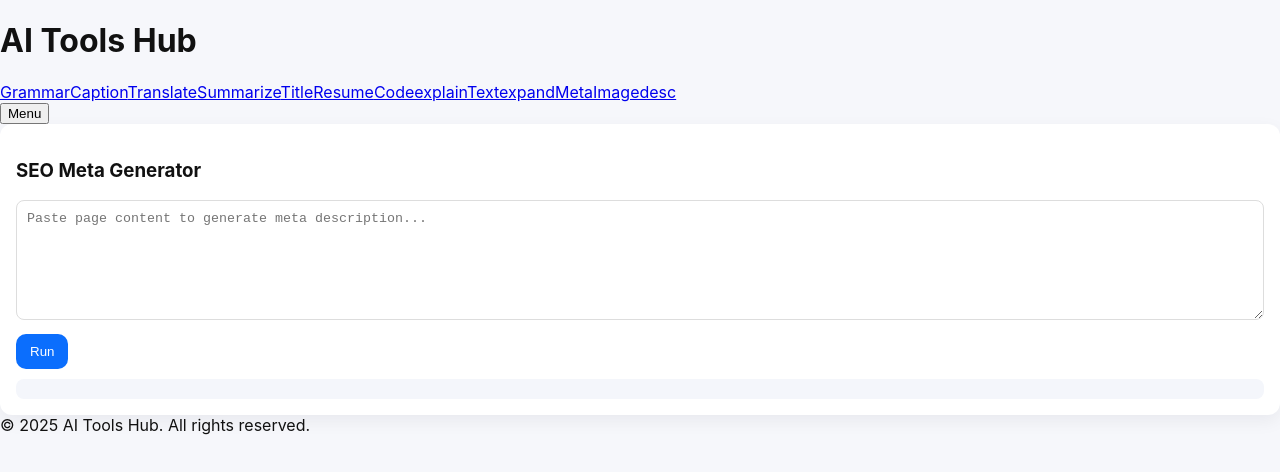
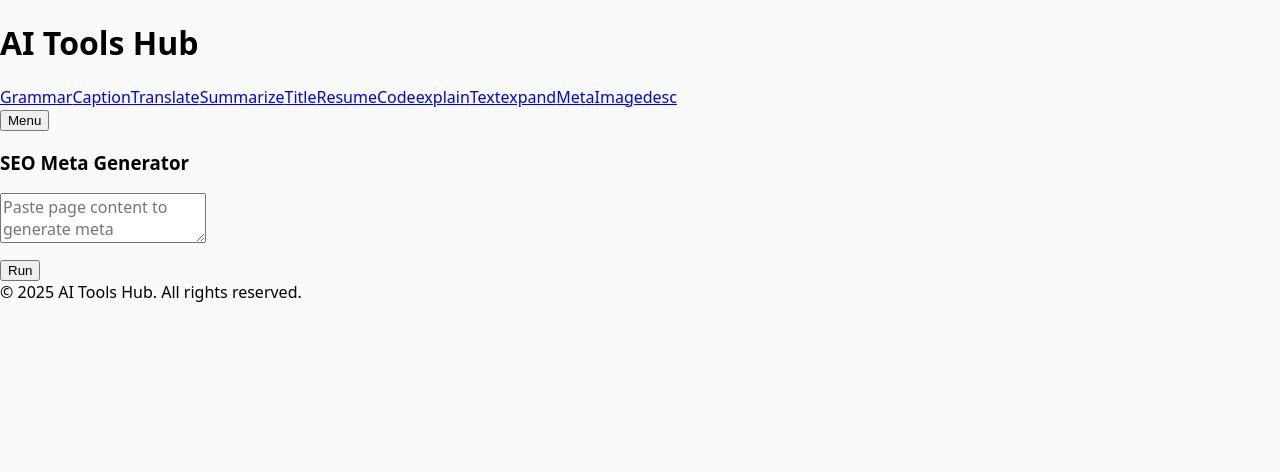
Before and after one commit to silunaya/ai-tools-hub, a Next.js app: page /tools/meta in a window 1280 px wide. Shown: the top 472 px of the page. Built offline with nearby package versions, Linux system fonts and the light colour scheme.

Commit message:
Update globals.css

```diff
--- a/styles/globals.css
+++ b/styles/globals.css
@@ -1,123 +1,16 @@
-:root {
-  --accent: #0b6efd;
-  --bg: #f6f7fb;
-  --card: #fff;
-}
-
-* {
-  box-sizing: border-box;
-}
-
-html, body, #root {
-  height: 100%;
-}
-
-body {
-  font-family: Inter, "Segoe UI", Arial, sans-serif;
-  background: var(--bg);
+html, body {
   margin: 0;
-  color: #111;
-}
-
-.header {
-  max-width: 1100px;
-  margin: 24px auto;
-  padding: 0 16px;
-}
-
-.site-title {
-  font-weight: 700;
-  font-size: 28px;
-}
-
-.subtitle {
-  color: #444;
-  margin-top: 6px;
-}
-
-.nav {
-  display: flex;
-  gap: 12px;
-  margin-top: 14px;
-}
-
-.nav a {
-  color: #333;
-  text-decoration: none;
-  padding: 8px 12px;
-  border-radius: 8px;
-}
-
-.nav a:hover {
-  background: #eef3ff;
-  color: var(--accent);
-}
-
-.container {
-  max-width: 1100px;
-  margin: 18px auto;
-  padding: 12px;
-}
-
-.grid {
-  display: grid;
-  grid-template-columns: repeat(auto-fit, minmax(320px, 1fr));
-  gap: 16px;
-}
-
-.card {
-  background: var(--card);
-  padding: 16px;
-  border-radius: 12px;
-  box-shadow: 0 6px 18px rgba(12, 18, 30, 0.06);
+  padding: 0;
+  font-family: system-ui, sans-serif;
+  background-color: #f9fafb;
 }
 
 textarea {
-  width: 100%;
-  min-height: 120px;
-  padding: 10px;
-  border-radius: 8px;
-  border: 1px solid #ddd;
+  font-family: inherit;
+  font-size: 1rem;
 }
 
-input[type=text] {
-  width: 100%;
-  padding: 10px;
-  border-radius: 8px;
-  border: 1px solid #ddd;
-}
-
-.button {
-  background: var(--accent);
-  color: #fff;
-  padding: 10px 14px;
-  border-radius: 10px;
-  border: none;
-  cursor: pointer;
-}
-
-.button:disabled {
-  background: #a3c2ff;
+button:disabled {
+  opacity: 0.6;
   cursor: not-allowed;
 }
-
-.small {
-  font-size: 13px;
-  color: #666;
-}
-
-.output {
-  white-space: pre-wrap;
-  background: #f4f6fb;
-  padding: 10px;
-  border-radius: 8px;
-  margin-top: 10px;
-}
-
-.footer {
-  max-width: 1100px;
-  margin: 24px auto;
-  padding: 12px;
-  color: #666;
-  text-align: center;
-}
```
